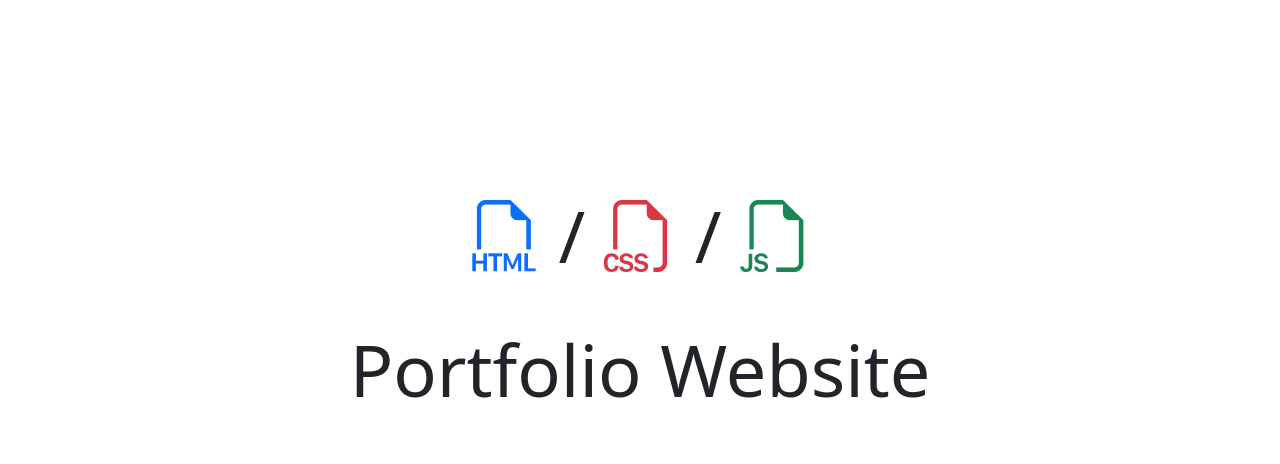
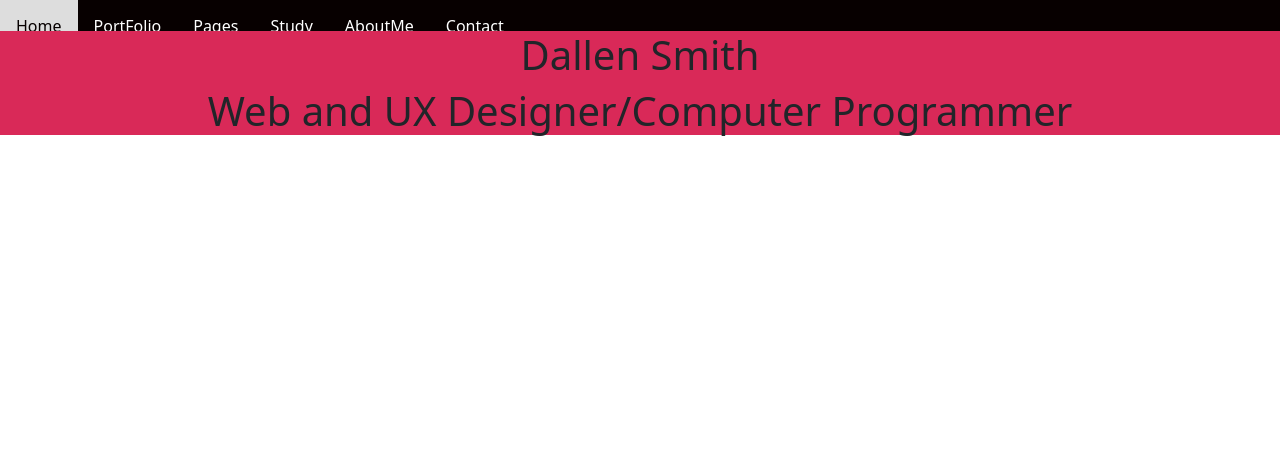
Before and after one commit to WSU-SoC-WEB2890-CU/web2890-portfolio-website-diomaster, a website built with Vite: page src/index.html in a window 1280 px wide. Built offline with nearby package versions, Linux system fonts and the light colour scheme.

Commit message:
added stuff to this git

```diff
--- a/src/index.html
+++ b/src/index.html
@@ -8,21 +8,81 @@
   <meta name="robots" content="index,follow">
   <meta name="description" content="TODO: Portfolio website ...">
 
+
   <link rel="stylesheet" href="./stylesheets/main.scss">
+  <link rel="stylesheet" href="https://cdnjs.cloudflare.com/ajax/libs/font-awesome/6.4.0/css/all.min.css" integrity="sha512-iecdLmaskl7CVkqkXNQ/ZH/XLlvWZOJyj7Yy7tcenmpD1ypASozpmT/E0iPtmFIB46ZmdtAc9eNBvH0H/ZpiBw==" crossorigin="anonymous" referrerpolicy="no-referrer" />
+  <style>
+    body {
+      margin: 0;
+      font-family: 'Times New Roman', Times, serif;
+      justify-content: center;
+      align-items: center;
+    }
+    .bar{
+      overflow: hidden;
+      background-color: #070000;
+    }
+    .bar a {
+      display:flex;
+      justify-content: space-between;
+      float: left;
+      margin:auto;
+      text-align: center;
+      padding: 14px 16px;
+      color: white;
+      text-decoration: none;
+      font-size: 17;
+    }
+    .bar a:hover{
+         background-color: #ddd;
+         color: #070000;
+    }
+.aboutMe{
+  background-color: #D92958;
+}
+h1{
+  text-align: center;
+}
+.carousel{
+  position: relative;
+  height: 500px;
+  width: 800px;
+  overflow: hidden;
+  display: flex;
+  align-items: center;
+  justify-content: space-between;
+}
+.wrapper{
+  display:flex;
+  transform: translateX(0);
+  transition: all 0.5s ease-in-out;
+}
+.wrapper img{
+  width: 800px;
+  height: 500px;
+  display: block;
+  margin-left: auto;
+  margin-right: auto;
+  object-fit: cover;
+  border-radius: 8px;
+}
+  </style>
 </head>
 
 <body>
-  <!-- Your HTML goes here -->
-  <h1 class="display-2 text-center my-5 py-5">
-    <span class="d-block py-5 mt-5">
-      <i class="bi bi-filetype-html text-primary"></i> /
-      <i class="bi bi-filetype-css text-danger"></i> /
-      <i class="bi bi-filetype-js text-success"></i>
-    </span>
 
-    Portfolio Website
-  </h1>
-
+  <div class="bar" style>
+    <a href="#home">Home</a>
+    <a href="#portfolio">PortFolio</a>
+    <a href="#pages">Pages</a>
+    <a href="#study">Study</a>
+    <a href="#aboutme">AboutMe</a>
+    <a href="#contact">Contact</a>
+  </div>
+  <div class="aboutMe" style="position: relative; bottom:21px;">
+  <h1>Dallen Smith</h1>
+      <h1>Web and UX Designer/Computer Programmer</h1>
+</div>
   <script type="module" src="./javascripts/main.js"></script>
 </body>
 </html>
```
Also changed, not shown: src/images/IMG_1786.JPG (added), src/images/IMG_1787.JPG (added), src/images/IMG_1788.JPG (added), src/images/IMG_1789.JPG (added), src/stylesheets/main.scss (line endings or trailing spaces).
